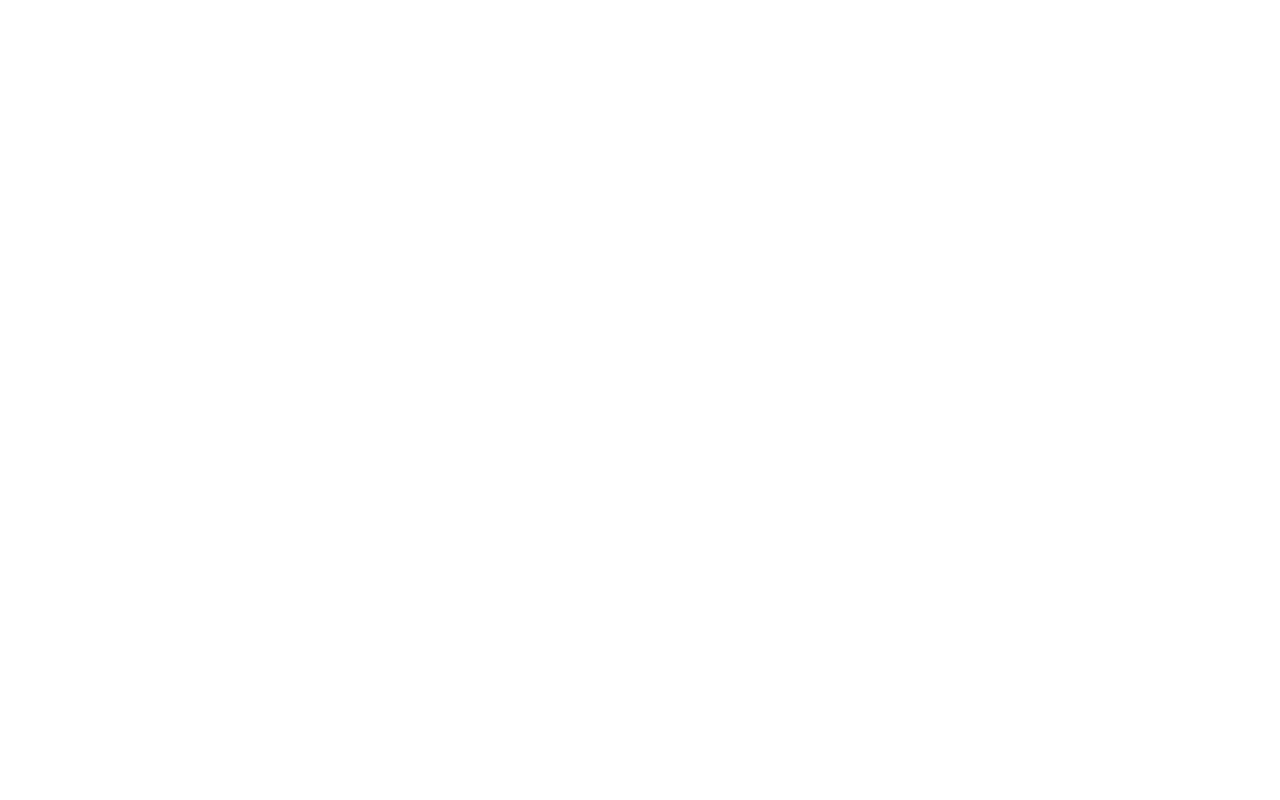
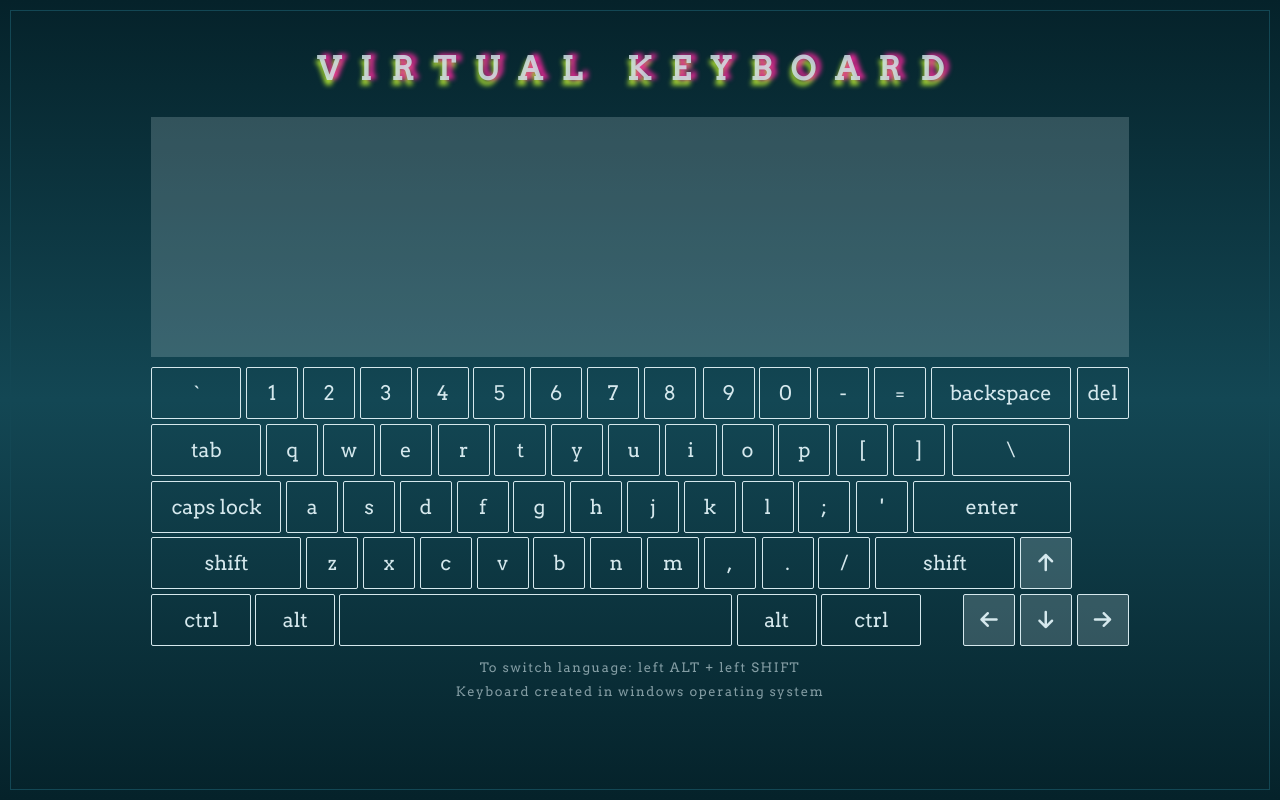
Before and after one commit to bareum-dev/virtual-keyboard, a website with bundled scripts: page index.html in a window 1280 px wide. Built offline with nearby package versions, Linux system fonts and the light colour scheme.

Commit message:
feat: base design - title, display, keyboard (english layout)

```diff
--- a/index.html
+++ b/index.html
@@ -5,10 +5,16 @@
   <meta http-equiv="X-UA-Compatible" content="IE=edge">
   <meta name="viewport" content="width=device-width, initial-scale=1.0">
   <title>Virtual keyboard</title>
+  <link rel="preconnect" href="https://fonts.googleapis.com">
+  <link rel="preconnect" href="https://fonts.gstatic.com" crossorigin>
+  <link href="https://fonts.googleapis.com/css2?family=Arvo&display=swap" rel="stylesheet">
+  <link rel="stylesheet" href="https://cdnjs.cloudflare.com/ajax/libs/font-awesome/6.4.0/css/all.min.css">
   <link rel="stylesheet" href="./styles/reset.css">
   <link rel="stylesheet" href="./styles/style.css">
+  <link rel="stylesheet" href="./styles/media.css">
 </head>
 <body>
-  <script src="./scripts/script.js"></script>
+  <script type="module" src="./js/keys-english.js"></script>
+  <script type="module" src="./js/script.js"></script>
 </body>
 </html>
--- /dev/null
+++ b/js/keys-english.js
@@ -0,0 +1,76 @@
+export default [
+  {
+    "1": "!",
+    "2": "@",
+    "3": "#",
+    "4": "$",
+    "5": "%",
+    "6": "^",
+    "7": "&",
+    "8": "*",
+    "9": "(",
+    "0": ")",
+  },
+  {
+    "q": "Q",
+    "w": "W",
+    "e": "E",
+    "r": "R",
+    "t": "T",
+    "y": "Y",
+    "u": "U",
+    "i": "I",
+    "o": "O",
+    "p": "P",
+    "a": "A",
+    "s": "S",
+    "d": "D",
+    "f": "F",
+    "g": "G",
+    "h": "H",
+    "j": "J",
+    "k": "K",
+    "l": "L",
+    "z": "Z",
+    "x": "X",
+    "c": "C",
+    "v": "V",
+    "b": "B",
+    "n": "N",
+    "m": "M",
+  },
+  {
+    "`": "~",
+    "-": "_",
+    "=": "+",
+    "[": "{",
+    "]": "}",
+    "\\": "|",
+    ";": ":",
+    "'": '"',
+    ",": "<",
+    ".": ">",
+    "/": "?",
+  },
+  {
+    "caps lock": null,
+    "backspace": null,
+    "tab": null,
+    "del": null,
+    "enter": null,
+    "shiftLeft": null,
+    "shiftRight": null,
+    "ctrlLeft": null,
+    "altLeft": null,
+    "space": null,
+    "altRight": null,
+    "ctrlRight": null,
+  },
+
+  {
+    "arrowUp": null,
+    "arrowLeft": null,
+    "arrowDown": null,
+    "arrowRight": null,
+  }
+];
--- /dev/null
+++ b/js/script.js
@@ -0,0 +1,195 @@
+import keysEn from "./keys-english.js";
+console.log(keysEn);
+
+const body = document.querySelector("body");
+
+const container = document.createElement("div");
+container.classList.add("container");
+body.append(container);
+
+const keyboard = document.createElement("section");
+keyboard.classList.add("keyboard");
+container.append(keyboard);
+
+const display = document.createElement("textarea");
+display.classList.add("display");
+display.setAttribute("autofocus", true);
+display.setAttribute("lang", "en");
+container.prepend(display);
+
+const title = document.createElement("h1");
+title.textContent = "Virtual keyboard".toUpperCase();
+title.classList.add("title");
+container.prepend(title);
+
+const changeLang = document.createElement("p");
+changeLang.textContent = "To switch language: left ALT + left SHIFT";
+changeLang.classList.add("changeLang");
+container.append(changeLang);
+
+const os = document.createElement("p");
+os.textContent = "Keyboard created in windows operating system";
+os.classList.add("os");
+container.append(os);
+
+// KEYBOARD - EN - numbers
+let enNumbers = Object.keys(keysEn[0]);
+
+// KEYBOARD - EN - numbers + SHIFT
+let enNumbersShift = Object.values(keysEn[0]);
+
+// KEYBOARD - EN - letters
+let enLetters = Object.keys(keysEn[1]);
+
+// KEYBOARD - EN - letters + SHIFT
+let enLettersShift = Object.values(keysEn[1]);
+
+// KEYBOARD - EN - symbols
+let enSymbols = Object.keys(keysEn[2]);
+
+// KEYBOARD - EN - symbols + SHIFT
+let enSymbolsShift = Object.values(keysEn[2]);
+
+// KEYBOARD - modifier
+let modifier = Object.keys(keysEn[3]);
+
+// KEYBOARD - arrows
+let arrows = Object.keys(keysEn[4]);
+
+// check LocalStorage
+let lang;
+
+if (localStorage.getItem("lang")) {
+  lang = localStorage.getItem("lang");
+  lang == "en" ? fillKeyboardEn() : (keyboard.textContent = "Ukraine");
+} else {
+  localStorage.setItem("lang", "en");
+  fillKeyboardEn();
+}
+
+// FILL keyboard - EN
+function fillKeyboardEn() {
+  keyboard.innerHTML = "";
+  for (let i = 0; i < keysEn.length; i++) {
+    // add numbers to keyboard
+    if (i == 0) {
+      enNumbers.forEach((el) => {
+        let key = document.createElement("div");
+        key.classList.add("key");
+        key.classList.add("key-number");
+        key.setAttribute("data-key", `Digit${el}`);
+        key.textContent = el;
+        keyboard.append(key);
+      });
+    }
+    // add letters to keyboard
+    if (i == 1) {
+      enLetters.forEach((el) => {
+        let key = document.createElement("div");
+        key.classList.add("key");
+        key.classList.add("key-letter");
+        key.setAttribute("data-key", `Key${el.toUpperCase()}`);
+        key.textContent = el;
+        keyboard.append(key);
+      });
+    }
+    // add symbols to keyboard
+    if (i == 2) {
+      enSymbols.forEach((el) => {
+        let key = document.createElement("div");
+        key.classList.add("key");
+        key.classList.add("key-symbol");
+        key.textContent = el;
+        keyboard.append(key);
+        if (el == "`") key.classList.add("backquote");
+        if (el == "-") key.classList.add("minus");
+        if (el == "=") key.classList.add("equal");
+        if (el == "[") key.classList.add("bracketLeft");
+        if (el == "]") key.classList.add("bracketRight");
+        if (el == "\\") key.classList.add("backslash");
+        if (el == ";") key.classList.add("semicolon");
+        if (el == "'") key.classList.add("quote");
+        if (el == ",") key.classList.add("comma");
+        if (el == ".") key.classList.add("period");
+        if (el == "/") key.classList.add("slash");
+
+        if (el == "`") key.setAttribute("data-key", "Backquote");
+        if (el == "-") key.setAttribute("data-key", "Minus");
+        if (el == "=") key.setAttribute("data-key", "Equal");
+        if (el == "[") key.setAttribute("data-key", "BracketLeft");
+        if (el == "]") key.setAttribute("data-key", "BracketRight");
+        if (el == "\\") key.setAttribute("data-key", "Backslash");
+        if (el == ";") key.setAttribute("data-key", "Semicolon");
+        if (el == "'") key.setAttribute("data-key", "Quote");
+        if (el == ",") key.setAttribute("data-key", "Comma");
+        if (el == ".") key.setAttribute("data-key", "Period");
+        if (el == "/") key.setAttribute("data-key", "Slash");
+      });
+    }
+    // add modifier keys to keyboard
+    if (i == 3) {
+      modifier.forEach((el) => {
+        let key = document.createElement("div");
+        key.classList.add("key");
+        key.classList.add("key-modifier");
+        key.textContent = el;
+        keyboard.append(key);
+        if (el == "caps lock") key.classList.add("capsLock");
+        if (el == "backspace") key.classList.add("backspace");
+        if (el == "tab") key.classList.add("tab");
+        if (el == "del") key.classList.add("del");
+        if (el == "enter") key.classList.add("enter");
+        if (el == "space") key.classList.add("space");
+        if (el == "shiftLeft") key.classList.add("shiftLeft");
+        if (el == "shiftRight") key.classList.add("shiftRight");
+        if (el == "ctrlLeft") key.classList.add("ctrlLeft");
+        if (el == "ctrlRight") key.classList.add("ctrlRight");
+        if (el == "altLeft") key.classList.add("altLeft");
+        if (el == "altRight") key.classList.add("altRight");
+
+        if (el == "shiftLeft" || el == "shiftRight") key.textContent = "shift";
+        if (el == "ctrlLeft" || el == "ctrlRight") key.textContent = "ctrl";
+        if (el == "altLeft" || el == "altRight") key.textContent = "alt";
+
+        if (el == "space") key.textContent = "";
+
+        if (el == "caps lock") key.setAttribute("data-key", "CapsLock");
+        if (el == "backspace") key.setAttribute("data-key", "Backspace");
+        if (el == "tab") key.setAttribute("data-key", "Tab");
+        if (el == "del") key.setAttribute("data-key", "Del");
+        if (el == "enter") key.setAttribute("data-key", "Enter");
+        if (el == "space") key.setAttribute("data-key", "Space");
+        if (el == "shiftLeft") key.setAttribute("data-key", "ShiftLeft");
+        if (el == "shiftRight") key.setAttribute("data-key", "ShiftRight");
+        if (el == "ctrlLeft") key.setAttribute("data-key", "ControlLeft");
+        if (el == "ctrlRight") key.setAttribute("data-key", "ControlRight");
+        if (el == "altLeft") key.setAttribute("data-key", "AltLeft");
+        if (el == "altRight") key.setAttribute("data-key", "AltRight");
+      });
+    }
+    // add arrows
+    if (i == 4) {
+      arrows.forEach((el) => {
+        let key = document.createElement("div");
+        key.classList.add("key");
+        key.classList.add("key-arrow");
+        key.classList.add(`${el}`);
+        keyboard.append(key);
+        if (el == "arrowUp")
+          key.innerHTML = `<i class='fa-solid fa-arrow-up'></i>`;
+        if (el == "arrowLeft")
+          key.innerHTML = `<i class='fa-solid fa-arrow-left'></i>`;
+        if (el == "arrowDown")
+          key.innerHTML = `<i class='fa-solid fa-arrow-down'></i>`;
+        if (el == "arrowRight")
+          key.innerHTML = `<i class='fa-solid fa-arrow-right'></i>`;
+
+        if (el == "arrowUp") key.setAttribute("data-key", "ArrowUp");
+        if (el == "arrowLeft") key.setAttribute("data-key", "ArrowLeft");
+        if (el == "arrowDown") key.setAttribute("data-key", "ArrowDown");
+        if (el == "arrowRight") key.setAttribute("data-key", "ArrowRight");
+      });
+    }
+  }
+}
+// FILL keyboard - EN // the end
--- a/styles/style.css
+++ b/styles/style.css
@@ -0,0 +1,267 @@
+* {
+  margin: 0;
+  padding: 0;
+  transition: all 0.3s;
+  font-family: 'Arvo', serif;
+}
+
+*::selection {
+  background-color: #FA269F;
+  color: #B7EE31;
+}
+
+body {
+  padding: 10px;
+  max-width: 100%;
+  max-height: 100vh;
+  height: 100vh;
+  background: linear-gradient(#05222A, #134754, #05222A);
+}
+
+.container {
+  border: 1px solid #134754;
+  width: 100%;
+  height: 100%;
+
+  padding: 10px 0;
+
+  display: flex;
+  flex-flow: column nowrap;
+  align-items: center;
+  justify-content: flex-start;
+}
+
+.keyboard {
+  display: grid;
+  gap: 0.3em;
+  margin-top: 10px;
+  margin-bottom: 10px;
+}
+
+.key {
+  font-size: 20px;
+  color: #d5e8ed;
+
+  width: fit-content;
+  min-width: 2.6em;
+  min-height: 2.6em;
+
+  border: 1px solid #d5e8ed;
+  border-radius: 2px;
+
+  flex: 0 0 auto;
+  display: flex;
+  justify-content: center;
+  align-items: center;
+}
+
+@media screen and (hover: hover) {
+  .key:hover {
+    cursor: pointer;
+    background: rgba(213, 232, 237, 0.2);
+    color: aliceblue;
+    border-color: transparent;
+  }
+}
+
+.key-number:active {
+  background: #FBFC00;
+}
+
+.key-letter:active {
+  background: #2FF2E1;
+}
+
+.key-modifier:active {
+  background: #FA269F;
+}
+
+.key-symbol:active {
+  background: #FF5D00;
+}
+
+.key-arrow:active {
+  background: #B7EE31;
+}
+
+
+/* *********************** */
+.key-number--active {
+  background: #FBFC00;
+}
+
+.key-letter--active {
+  background: #2FF2E1;
+}
+
+.key-modifier--active {
+  background: #FA269F;
+}
+
+.key-symbol--active {
+  background: #FF5D00;
+}
+
+.key-arrow--active {
+  background: #B7EE31;
+}
+
+
+/* *********************** */
+.key-arrow {
+  background: rgba(213, 232, 237, 0.2);
+}
+
+
+/* *********************** */
+.keyboard {
+  grid-template-areas:
+  "backquote one two three four five six seven eight nine zero minus equal backspace del"
+  "tab q w e r t y u i o p bracketLeft bracketRight backslash ."
+  "capsLock a s d f g h j k l semicolon quote enter enter ."
+  "shiftLeft z x c v b n m comma period slash . shiftRight arrowUp ."
+  "ctrlLeft altLeft space space space space space space space altRight ctrlRight . arrowLeft arrowDown arrowRight"
+  ;
+}
+/* FIRST LINE */
+.key[data-key="Backquote"] { grid-area: backquote; }
+.key[data-key="Digit1"] { grid-area: one; margin-left: -3em;}
+.key[data-key="Digit2"] { grid-area: two; margin-left: -3em;}
+.key[data-key="Digit3"] { grid-area: three; margin-left: -3em;}
+.key[data-key="Digit4"] { grid-area: four; margin-left: -3em;}
+.key[data-key="Digit5"] { grid-area: five; margin-left: -3em;}
+.key[data-key="Digit6"] { grid-area: six; margin-left: -3em;}
+.key[data-key="Digit7"] { grid-area: seven; margin-left: -3em;}
+.key[data-key="Digit8"] { grid-area: eight; margin-left: -3em;}
+.key[data-key="Digit9"] { grid-area: nine; margin-left: -2.9em;}
+.key[data-key="Digit0"] { grid-area: zero; margin-left: -3.1em;}
+.key[data-key="Minus"] { grid-area: minus; margin-left: -5.45em;}
+.key[data-key="Equal"] { grid-area: equal; margin-left: -2.85em; }
+.key[data-key="Backspace"] { grid-area: backspace; margin-left: -4.45em;}
+.key[data-key="Del"] {grid-area: del; }
+/* SECOND LINE */
+.key[data-key="Tab"] { grid-area: tab; }
+.key[data-key="KeyQ"] { grid-area: q; margin-left: -2em;}
+.key[data-key="KeyW"] { grid-area: w; margin-left: -2em;}
+.key[data-key="KeyE"] { grid-area: e; margin-left: -2em;}
+.key[data-key="KeyR"] { grid-area: r; margin-left: -1.95em;}
+.key[data-key="KeyT"] { grid-area: t; margin-left: -1.95em;}
+.key[data-key="KeyY"] { grid-area: y; margin-left: -1.95em;}
+.key[data-key="KeyU"] { grid-area: u; margin-left: -1.95em;}
+.key[data-key="KeyI"] { grid-area: i; margin-left: -1.95em;}
+.key[data-key="KeyO"] { grid-area: o; margin-left: -1.95em;}
+.key[data-key="KeyP"] { grid-area: p; margin-left: -2.15em;}
+.key[data-key="BracketLeft"] { grid-area: bracketLeft; margin-left: -4.5em;}
+.key[data-key="BracketRight"] { grid-area: bracketRight; margin-left: -1.9em;}
+.key[data-key="Backslash"] { grid-area: backslash; margin-left: -3.4em;}
+/* THIRD LINE */
+.key[data-key="CapsLock"] { grid-area: capsLock;}
+.key[data-key="KeyA"] { grid-area: a; margin-left: -1em;}
+.key[data-key="KeyS"] { grid-area: s; margin-left: -1em;}
+.key[data-key="KeyD"] { grid-area: d; margin-left: -1em;}
+.key[data-key="KeyF"] { grid-area: f; margin-left: -1em;}
+.key[data-key="KeyG"] { grid-area: g; margin-left: -1em;}
+.key[data-key="KeyH"] { grid-area: h; margin-left: -1em;}
+.key[data-key="KeyJ"] { grid-area: j; margin-left: -1em;}
+.key[data-key="KeyK"] { grid-area: k; margin-left: -1em;}
+.key[data-key="KeyL"] { grid-area: l; margin-left: -0.95em;}
+.key[data-key="Semicolon"] { grid-area: semicolon; margin-left: -1.15em;}
+.key[data-key="Quote"] { grid-area: quote; margin-left: -3.5em;}
+.key[data-key="Enter"] { grid-area: enter; margin-left: -0.9em;}
+/* FOURTH LINE */
+.shiftLeft { grid-area: shiftLeft; }
+.key[data-key="KeyZ"] { grid-area: z;}
+.key[data-key="KeyX"] { grid-area: x;}
+.key[data-key="KeyC"] { grid-area: c;}
+.key[data-key="KeyV"] { grid-area: v;}
+.key[data-key="KeyB"] { grid-area: b;}
+.key[data-key="KeyN"] { grid-area: n;}
+.key[data-key="KeyM"] { grid-area: m;}
+.key[data-key="Comma"] { grid-area: comma }
+.key[data-key="Period"] { grid-area: period; margin-left: 0.05em;}
+.key[data-key="Slash"] { grid-area: slash; margin-left: -0.15em;}
+.key[data-key="ShiftRight"] { grid-area: shiftRight; margin-left: -2.8em;}
+.key[data-key="ArrowUp"] { grid-area: arrowUp; }
+/* FIFTH LINE */
+.key[data-key="ControlLeft"] { grid-area: ctrlLeft; }
+.key[data-key="AltLeft"] { grid-area: altLeft; margin-left: -2.55em;}
+.key[data-key="Space"] { grid-area: space; margin-left: -1.2em;}
+.key[data-key="AltRight"] { grid-area: altRight; margin-left: -1.2em;}
+.key[data-key="ControlRight"] { grid-area: ctrlRight; }
+.key[data-key="ArrowLeft"] { grid-area: arrowLeft; margin-left: 1.6em;}
+.key[data-key="ArrowDown"] { grid-area: arrowDown; }
+.key[data-key="ArrowRight"] { grid-area: arrowRight; }
+
+
+/* *********************** */
+.backquote { width: 4.5em; }
+.backspace { width: 7em; }
+.tab { width: 5.5em; }
+.backslash { width: 5.9em; }
+.capsLock { width: 6.5em; }
+.enter { width: 7.9em; }
+.shiftLeft { width: 7.5em; }
+.shiftRight { width: 7em; }
+.ctrlLeft { width: 5em; }
+.altLeft { width: 4em; }
+.space { width: 100%; }
+.altRight { width: 4em; }
+.ctrlRight { width: 5em; }
+
+
+/* *********************** */
+.display {
+  font-family: inherit;
+  font-size: 18px;
+  color: #d5e8ed;
+  letter-spacing: 0.1em;
+
+  overflow-y: auto;
+  resize: none;
+
+  width: 90%;
+  max-width: 978px;
+  height: 240px;
+  max-height: 100%;
+  min-height: 60px;
+
+  padding: 1em;
+
+  background: rgba(213, 232, 237, 0.2);
+  border: none;
+}
+
+.display::-webkit-scrollbar {
+  background-color: transparent;
+};
+
+.display::-webkit-scrollbar-track {
+  background-color: rgba(213, 232, 237, 0.9);
+}
+
+.display::-webkit-scrollbar-thumb {
+  background-color: rgba(213, 232, 237, 0.9);
+}
+
+.display:focus {
+  outline: none;
+}
+
+
+/* *********************** */
+.title {
+  letter-spacing: 0.6em;
+  line-height: 3em;
+  color: rgba(213, 232, 237, 0.8);
+  text-shadow: 5px -1px 5px #FA269F, -1px 5px 5px #B7EE31;
+}
+
+
+/* *********************** */
+.changeLang,
+.os {
+  color: rgba(213, 232, 237, 0.6);
+  font-size: 13px;
+  letter-spacing: 0.12em;
+  line-height: 1.8em;
+}
```
Also changed, not shown: package.json (added, +20 -0 lines), styles/media.css (added, +109 -0 lines), scripts/script.js (deleted).
